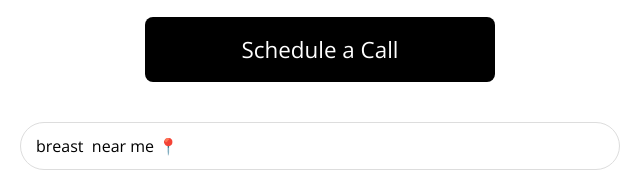
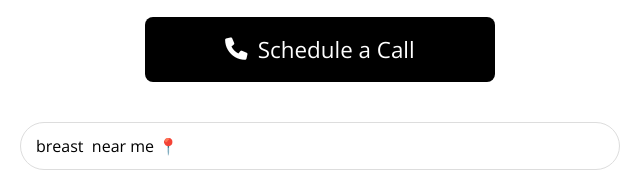
Before and after one commit to dagholmen/dagholmen.github.io, a plain HTML site: page index.html in a window 1280 px wide. Shown: the part 313-501 px from the top of the page, 320-960 px from the left. Drawn offline with nearby package versions, Linux system fonts and the light colour scheme; a script that the page names is missing.

Commit message:
Update index.html

```diff
--- a/index.html
+++ b/index.html
@@ -271,9 +271,8 @@
         </ul>
         <div class="button-container">
             <a href="https://calendly.com/dag-holmen/meeting" target="_blank" class="btn-secondary">
-                Schedule a Call
+                <i class="fas fa-phone-alt"></i> Schedule a Call
             </a>
-
         </div>
     </div>
 
```
